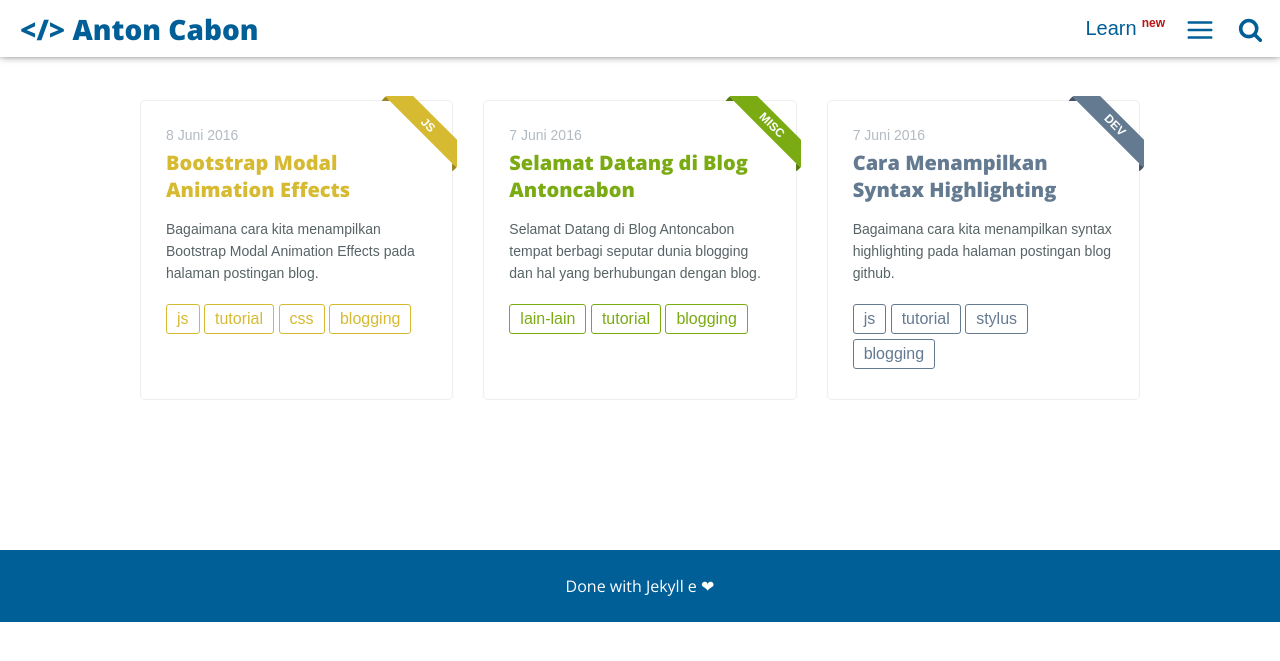
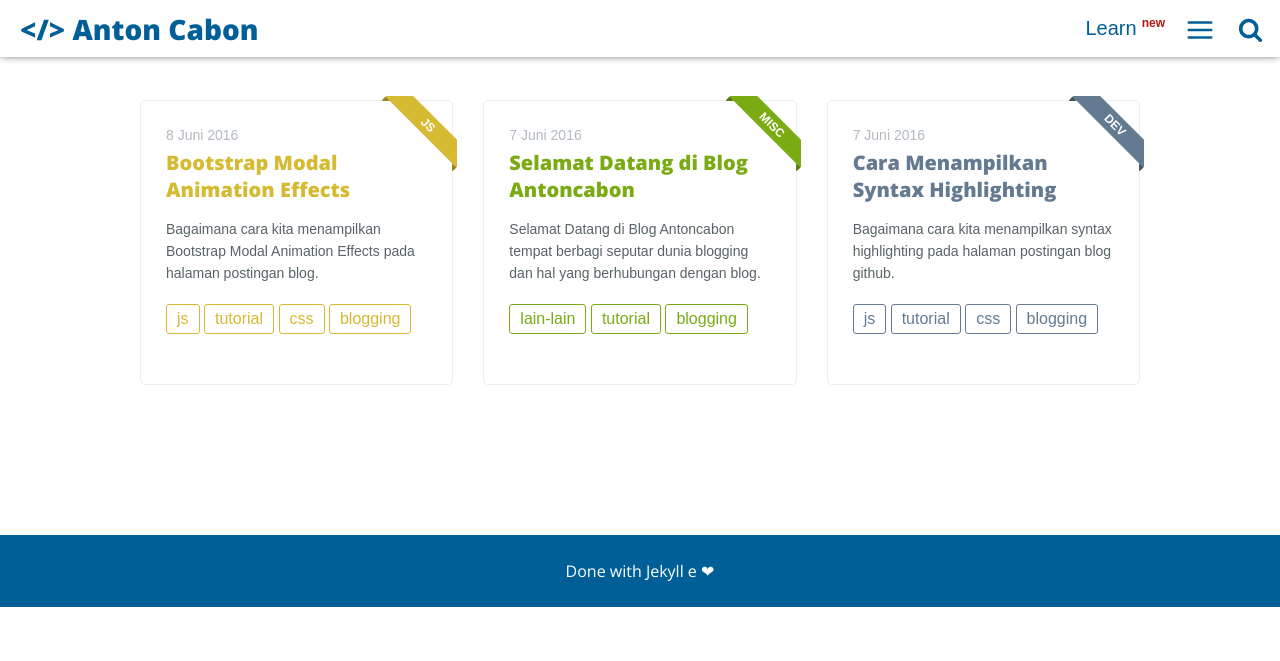
Before and after one commit to antoncabon/antoncabon.github.io, a Jekyll site: the page built from index.html, in a window 1280 px wide. Shown: the top 661 px of the page. Built offline with Jekyll 4.4.1, drawn with Linux system fonts in a browser that asks for light colours.

Commit message:
Update 2016-06-07-cara-menampilkan-syntax-highlighting.markdown

```diff
--- a/_posts/2016-06-07-cara-menampilkan-syntax-highlighting.markdown
+++ b/_posts/2016-06-07-cara-menampilkan-syntax-highlighting.markdown
@@ -6,7 +6,7 @@ main-class: 'dev'
 tags:
 - js
 - tutorial
-- stylus
+- css
 - blogging
 twitter_text: "Cara Menampilkan Syntax Highlighting"
 introduction: "Bagaimana cara kita menampilkan syntax highlighting pada halaman postingan blog github."
```
